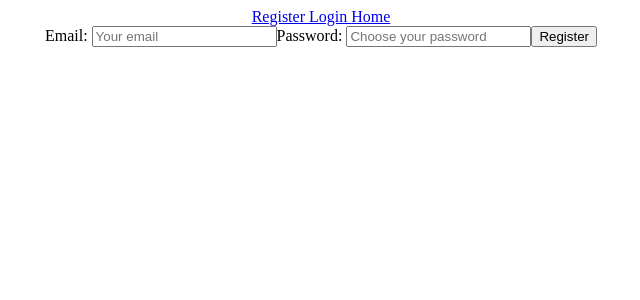
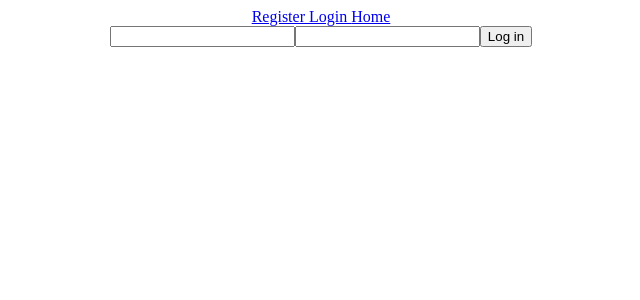
Before and after one commit to AminaNisic/AntColony-CaseStudy, a React (Create React App) app in the folder client/: page /login in a window 1280 px wide. Shown: the top 300 px of the page, without its empty margins (319-959 px from the left). Built offline with nearby package versions, Linux system fonts and the light colour scheme.

Commit message:
upomoc sa server crashing

```diff
--- a/client/src/pages/Login.js
+++ b/client/src/pages/Login.js
@@ -1,33 +1,30 @@
-import React from 'react'
-import {Formik, Form, Field, ErrorMessage } from 'formik';
-import * as Yup from "yup";
+import React, { useState } from 'react'
 import axios from "axios";
 
+//To stop the backend/server from crashing, you must add a return statement before all res.json() calls. After googling, I learned that you are only supposed to call res.json() once per post request, but since this is an asynchronous function, it can call it more than once regardless of the if-else statements.
+
 function Login() {
-const initialValues = {
-    email: "",
-    password: ""
-}
 
-const validationSchema = Yup.object().shape({
-    email: Yup.string().required(),
-    password: Yup.string().min(8).required()
-  })
+    const [username, setUsername] = useState("");
+    const [password, setPassword] = useState("");
 
+    const login = () => {
+        const data = { username: username, password: password}
+        axios.post("http://localhost:3001/auth/login", data).then((response) => {
+            console.log(response.data);
+        })
+    }
 
   return (
     <div>
-      <Formik initialValues={initialValues} validationSchema={validationSchema}>
-        <Form>
-          <label>Email: </label>
-          <ErrorMessage name="email" component="span"/>
-          <Field id="inputDetails" name="email" placeholder="Your email"/>
-          <label>Password: </label>
-          <ErrorMessage name="password" component="span"/>
-          <Field id="inputDetails" name="password" placeholder="Choose your password"/>
-          <button type="submit">Register</button>
-        </Form>
-      </Formik>
+        <input type="text" onChange={(event) => {
+            setUsername(event.target.value);
+        }}/>
+        <input type="password" onChange={(event) => {
+            setPassword(event.target.value);
+        }}/>
+
+        <button onClick={login}>Log in</button>
     </div>
   )
 }
--- a/client/src/pages/Register.js
+++ b/client/src/pages/Register.js
@@ -31,7 +31,7 @@
           <Field id="inputDetails" name="username" placeholder="Pick a username"/>
           <label>Email: </label>
           <ErrorMessage name="email" component="span"/>
-          <Field id="inputDetails" name="email" placeholder="Your email"/>
+          <Field type="password" id="inputDetails" name="email" placeholder="Your email"/>
           <label>Password: </label>
           <ErrorMessage name="password" component="span"/>
           <Field id="inputDetails" name="password" placeholder="Choose your password"/>
```
